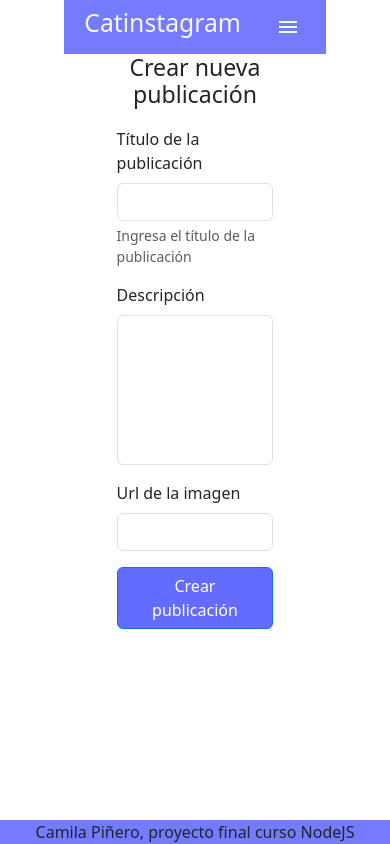
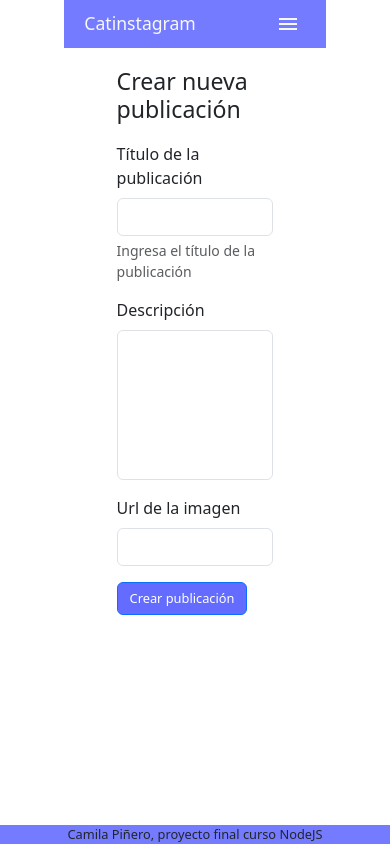
Before and after one commit to CamilaPinero/proyectoFinalCursoNodeJS, a React (Vite) app in the folder frontend/: page /create-new-publication in a window 390 px wide. Built offline with nearby package versions, Linux system fonts and the light colour scheme.

Commit message:
add media queries, add filter to empty comments or publications

```diff
--- a/frontend/src/components/Comment.jsx
+++ b/frontend/src/components/Comment.jsx
@@ -77,7 +77,9 @@ export const Comment = (props) => {
 						/>
 						<div className=" mb-1 ">
 							<div className="d-flex comment-header">
-								<h6>{props.com.user}</h6>
+								<h6 className="commentUser">
+									{props.com.user}
+								</h6>
 								<button
 									className="btn btn-sm"
 									onClick={() => setShowEditComment(true)}
--- a/frontend/src/components/FullPublication.jsx
+++ b/frontend/src/components/FullPublication.jsx
@@ -44,12 +44,16 @@ export const FullPublication = () => {
 	}
 
 	async function handleSendComment() {
+		if (content === "") {
+			return;
+		} else {
 			await createComment(id, {
 				user: user,
 				content: content,
 			});
 			setContent("");
 			await loadPublication();
+		}
 	}
 
 	useEffect(() => {
--- a/frontend/src/components/NewPublication.jsx
+++ b/frontend/src/components/NewPublication.jsx
@@ -10,6 +10,9 @@ export const NewPublication = () => {
 	const [imageUrl, setImageUrl] = useState("");
 
 	async function handleSubmit(e) {
+		if (title === "" || description === "") {
+			return;
+		} else {
 			e.preventDefault();
 			await createPublication({
 				title: title,
@@ -17,6 +20,7 @@ export const NewPublication = () => {
 				image: imageUrl,
 			});
 			navigate("/");
+		}
 	}
 
 	return (
--- a/frontend/src/components/PublicationCard.jsx
+++ b/frontend/src/components/PublicationCard.jsx
@@ -1,8 +1,8 @@
 /* eslint-disable react/prop-types */
 
-//arreglar card width no responsive
-//que no se puedan agregar publicaciones o comentarios vacios
-//agregar fechas de creacion de publicacion y comentarios, componentes para otras paginas del menu (en configuracion podria ir tema)
+//agregar componentes para otras paginas del menu (en configuracion podria ir tema)
+//no anda el boton config de full publication
+//agregar toasts y spinner de carga
 
 import "../styles/publicationCard.css";
 import { useNavigate } from "react-router-dom";
--- a/frontend/src/index.css
+++ b/frontend/src/index.css
@@ -1,8 +1,5 @@
 :root {
 	font-family: Inter, system-ui, Avenir, Helvetica, Arial, sans-serif;
-	line-height: 1.5;
-	font-weight: 400;
-
 	color-scheme: light dark;
 	color: rgba(255, 255, 255, 0.87);
 	background-color: #242424;
@@ -22,7 +19,6 @@
 }
 
 a {
-	font-weight: 500;
 	color: #646cff;
 	text-decoration: inherit;
 }
@@ -33,12 +29,11 @@ a:hover {
 body {
 	margin: 0;
 	place-items: center;
-	min-width: 320px;
+
 	min-height: 100vh;
 }
 
 h1 {
-	font-size: 3.2em;
 	line-height: 1.1;
 }
 
--- a/frontend/src/styles/comment.css
+++ b/frontend/src/styles/comment.css
@@ -13,3 +13,29 @@
 	margin-bottom: 0;
 	padding-right: 12px;
 }
+
+.rounded-circle {
+	width: 30px;
+	height: 30px;
+}
+
+@media (max-width: 450px) {
+	.commentUser {
+		margin-bottom: 0;
+		font-size: 0.9rem;
+	}
+
+	.comment {
+		padding-inline: 0;
+	}
+
+	.rounded-circle {
+		width: 20px;
+		height: 20px;
+		margin-right: 5px !important;
+	}
+
+	.btn-sm {
+		margin-bottom: 0 !important;
+	}
+}
--- a/frontend/src/styles/footer.css
+++ b/frontend/src/styles/footer.css
@@ -6,3 +6,9 @@ footer {
 	bottom: 0;
 	width: 100%;
 }
+
+@media (max-width: 450px) {
+	footer {
+		font-size: 0.8rem;
+	}
+}
--- a/frontend/src/styles/fullPublication.css
+++ b/frontend/src/styles/fullPublication.css
@@ -1,6 +1,7 @@
 .full-publication {
 	width: fit-content !important;
 	min-width: 60%;
+	text-align: start !important;
 }
 
 .card-img-full {
@@ -20,6 +21,10 @@
 	padding-right: 12px !important;
 }
 
+.btn-sm {
+	margin-bottom: 0;
+}
+
 .comment-box-send {
 	margin-left: 46px;
 	display: inline-flex;
@@ -27,3 +32,13 @@
 	border-radius: var(--bs-border-radius);
 	transition: border-color 0.15s ease-in-out, box-shadow 0.15s ease-in-out;
 }
+
+@media (max-width: 450px) {
+	h5 {
+		font-size: 0.9rem;
+	}
+
+	p {
+		font-size: 0.8rem;
+	}
+}
--- a/frontend/src/styles/header.css
+++ b/frontend/src/styles/header.css
@@ -16,7 +16,7 @@
 
 .nav-item {
 	padding: 5px;
-	border-radius: 2px;
+	border-radius: 1px;
 }
 
 .nav-item:hover {
@@ -39,3 +39,14 @@
 .container-fluid {
 	padding: 0 12px;
 }
+
+@media (max-width: 450px) {
+	.header {
+		font-size: 0.9rem;
+	}
+
+	h2 {
+		font-size: 1.1rem;
+		margin-bottom: 0;
+	}
+}
--- a/frontend/src/styles/newPublication.css
+++ b/frontend/src/styles/newPublication.css
@@ -2,6 +2,8 @@
 	align-self: center;
 	justify-self: center;
 	width: 60%;
+	margin-top: 20px;
+	margin-bottom: 70px;
 }
 
 .card-header {
--- a/frontend/src/styles/publicationCard.css
+++ b/frontend/src/styles/publicationCard.css
@@ -1,9 +1,11 @@
 .card {
 	height: fit-content;
-	width: 400px;
+	min-width: 200px;
+	max-width: 400px;
 }
 
 .card-header {
+	text-align: start !important;
 	display: inline-flex;
 	justify-content: space-between;
 	width: 100%;
@@ -38,11 +40,6 @@
 .comment-header {
 	align-items: center;
 	gap: 5px;
-}
-
-.rounded-circle {
-	width: 30px;
-	height: 30px;
 }
 
 .dropdown-menu {
@@ -89,7 +86,14 @@ form {
 
 .card-img {
 	max-height: 190px;
-	min-width: 300px;
+
 	object-fit: cover;
 	object-position: 25% 25%;
 }
+
+@media (max-width: 450px) {
+	a,
+	.btn {
+		font-size: 0.8rem;
+	}
+}
```
Also changed, not shown: frontend/src/styles/container.css (+7 -0 lines). Lines whose indentation alone changed are shown as unchanged.
